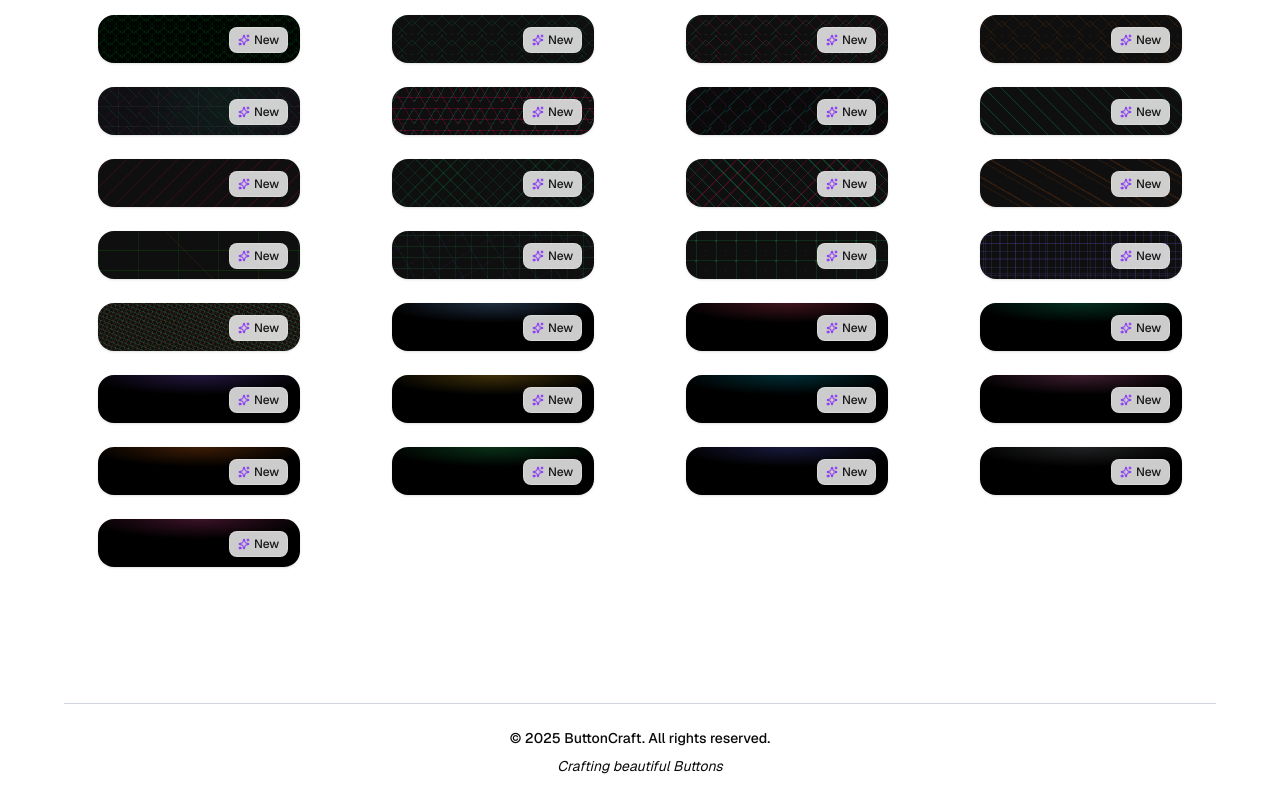
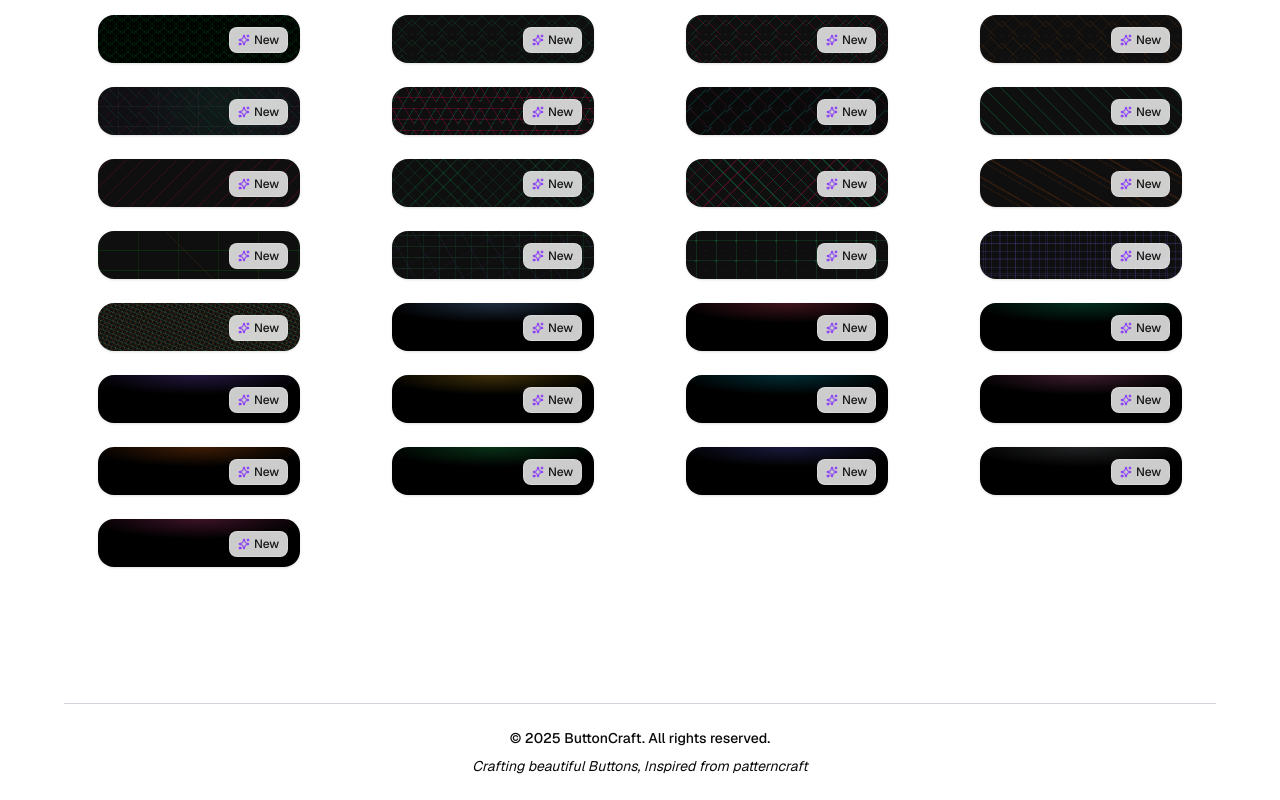
Before and after one commit to samir7888/ButtonCraft, a Next.js app: page / in a window 1280 px wide. Shown: the part 2601-3401 px from the top of the page. Built offline with nearby package versions, Linux system fonts and the light colour scheme.

Commit message:
Update footer text to include inspiration source from patterncraft

```diff
--- a/src/app/components/footer.tsx
+++ b/src/app/components/footer.tsx
@@ -33,7 +33,7 @@ export default function Footer({ theme }: FooterProps) {
               isPatternDark ? "text-white" : ""
             }`}
           >
-            Crafting beautiful Buttons
+            Crafting beautiful Buttons, Inspired from patterncraft
           </p>
         </div>
       </div>
```
